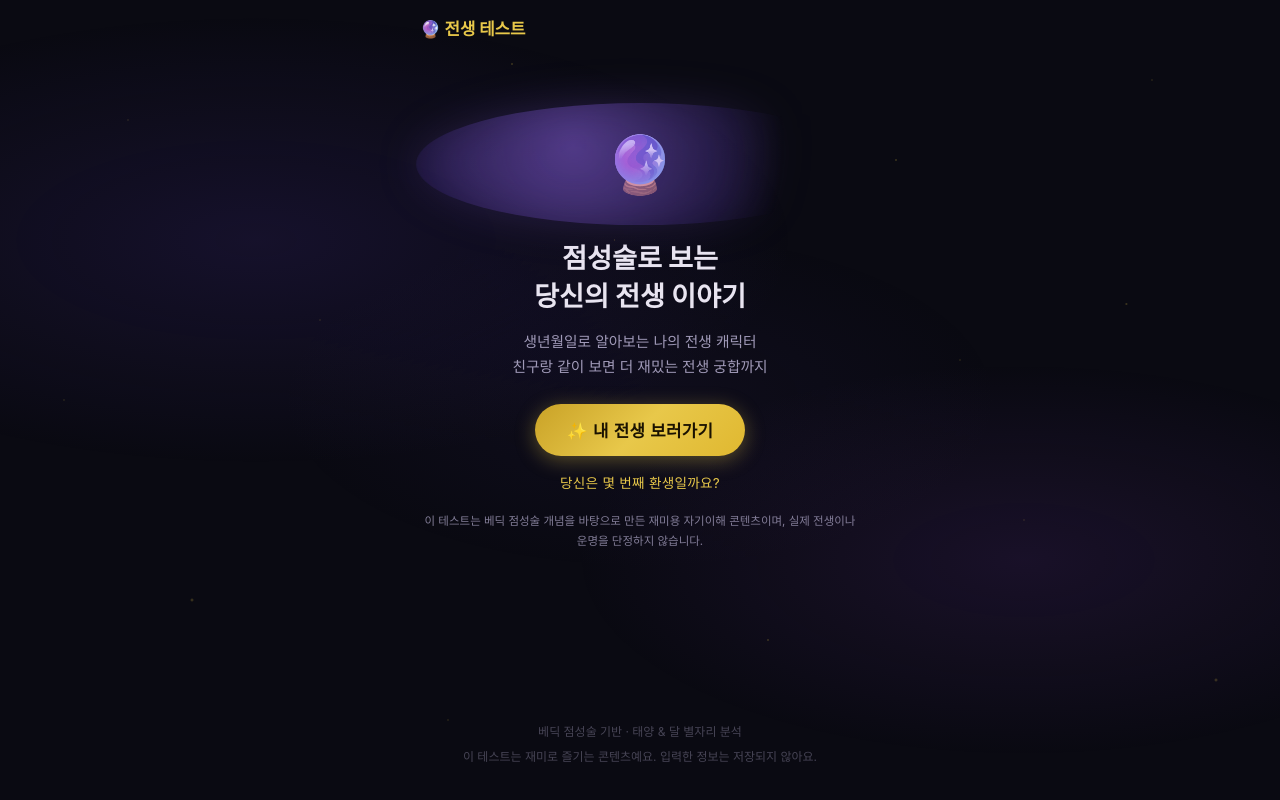
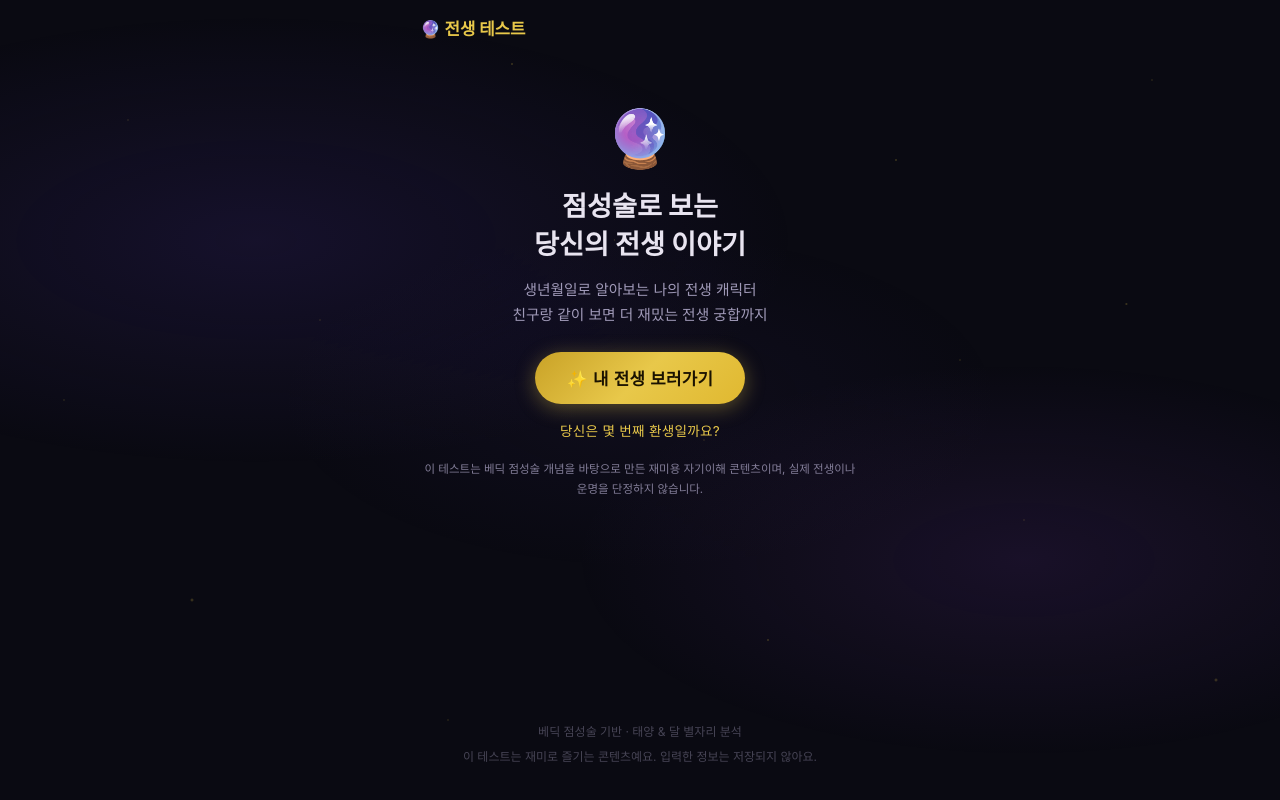
Before and after one commit to sumin527/previous-life, a React (Vite) app: page / in a window 1280 px wide. Built offline with nearby package versions, Linux system fonts and the light colour scheme; the HTML template or start-up script is replaced by a standard one.

Commit message:
랜딩 구슬 뒤 원형 후광 제거

```diff
--- a/src/index.css
+++ b/src/index.css
@@ -4,7 +4,8 @@
 .page-container { width: 100%; max-width: 480px; margin: 0 auto; }
 .landing-page { padding: 0 20px; }
 .landing-hero { text-align: center; padding: 48px 0 32px; }
-.landing-orb { font-size: 3.5rem; margin: 0 auto 16px; width: auto; }
+.landing-orb { font-size: 3.5rem; margin: 0 auto 16px; width: auto; height: auto; display: block; position: static; }
+.landing-orb:before { display: none; }
 .landing-title { font-size: 1.7rem; font-weight: 800; line-height: 1.4; margin-bottom: 14px; color: var(--text); }
 .landing-sub { font-size: 0.92rem; color: var(--text-muted); line-height: 1.7; margin-bottom: 24px; }
 .landing-hint { margin-top: 16px; font-size: 0.85rem; color: var(--gold); }
```
Also changed, not shown: 4 other files (tests, documents, lock files or other folders).
